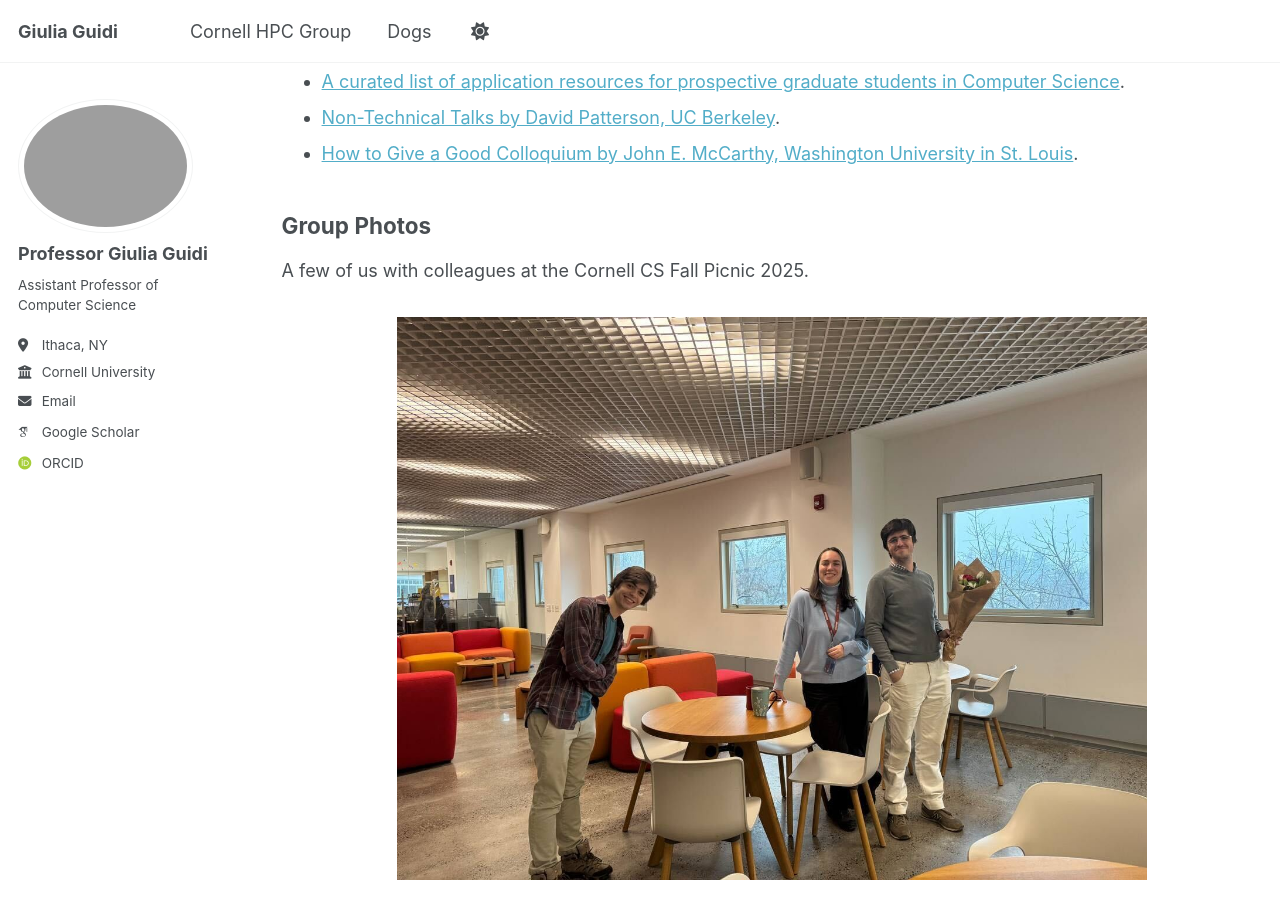
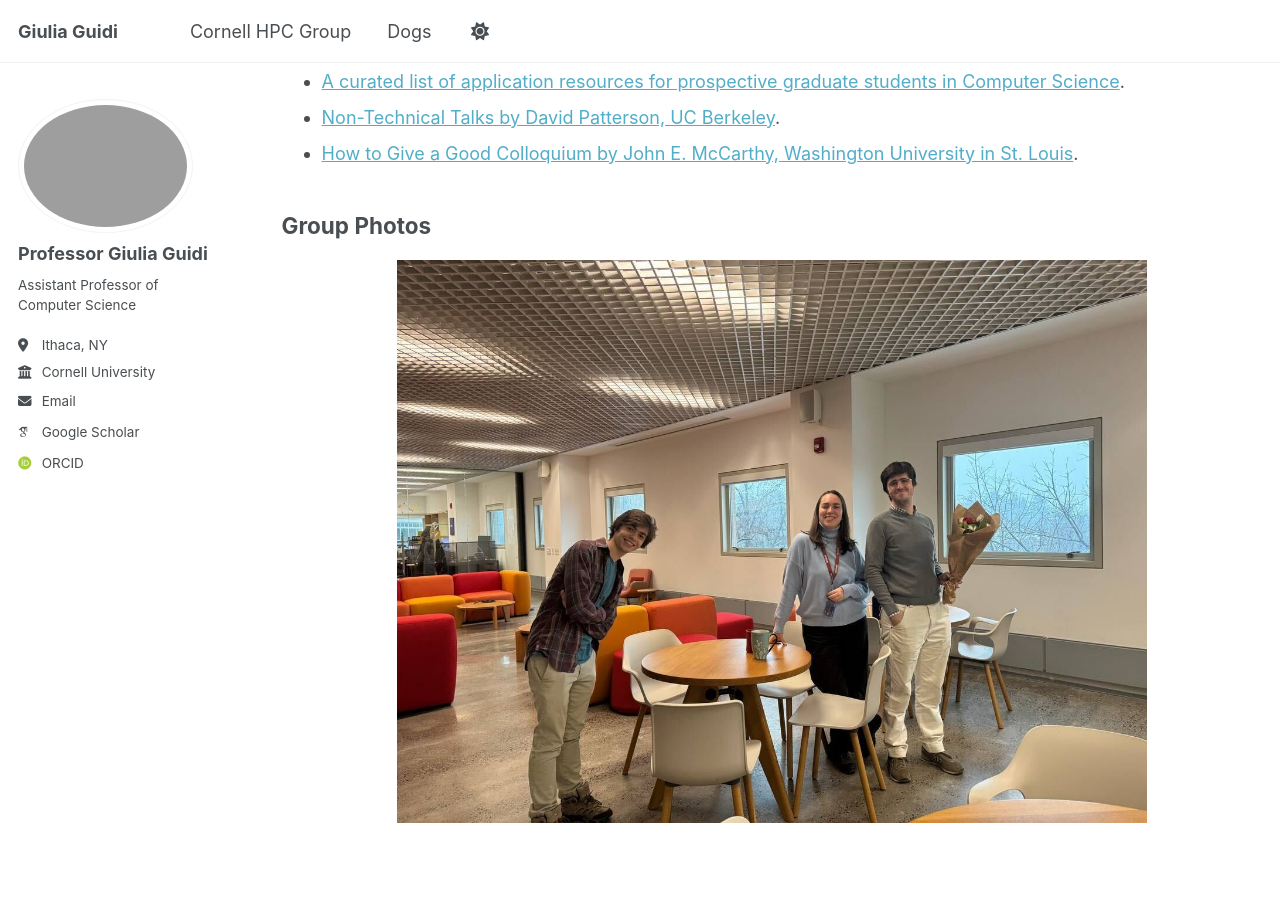
Before and after one commit to giuliaguidi/giuliaguidi.github.io, a Jekyll site: the page built from _pages/hpcgroup.html, in a window 1280 px wide and 900 px high, scrolled down 1197 px. Built offline with Jekyll 4.4.1, drawn with Linux system fonts in a browser that asks for light colours; some web fonts are replaced.

Commit message:
Update hpcgroup.html

```diff
--- a/_pages/hpcgroup.html
+++ b/_pages/hpcgroup.html
@@ -107,8 +107,6 @@ author_profile: true
 
     <h2>Group Photos</h2>
 
-    <p>A few of us with colleagues at the Cornell CS Fall Picnic 2025.</p>
-
     <div class="phd-gallery">
       {% for phd in site.static_files %}
         {% if phd.path contains '/images/group/' %}
```
